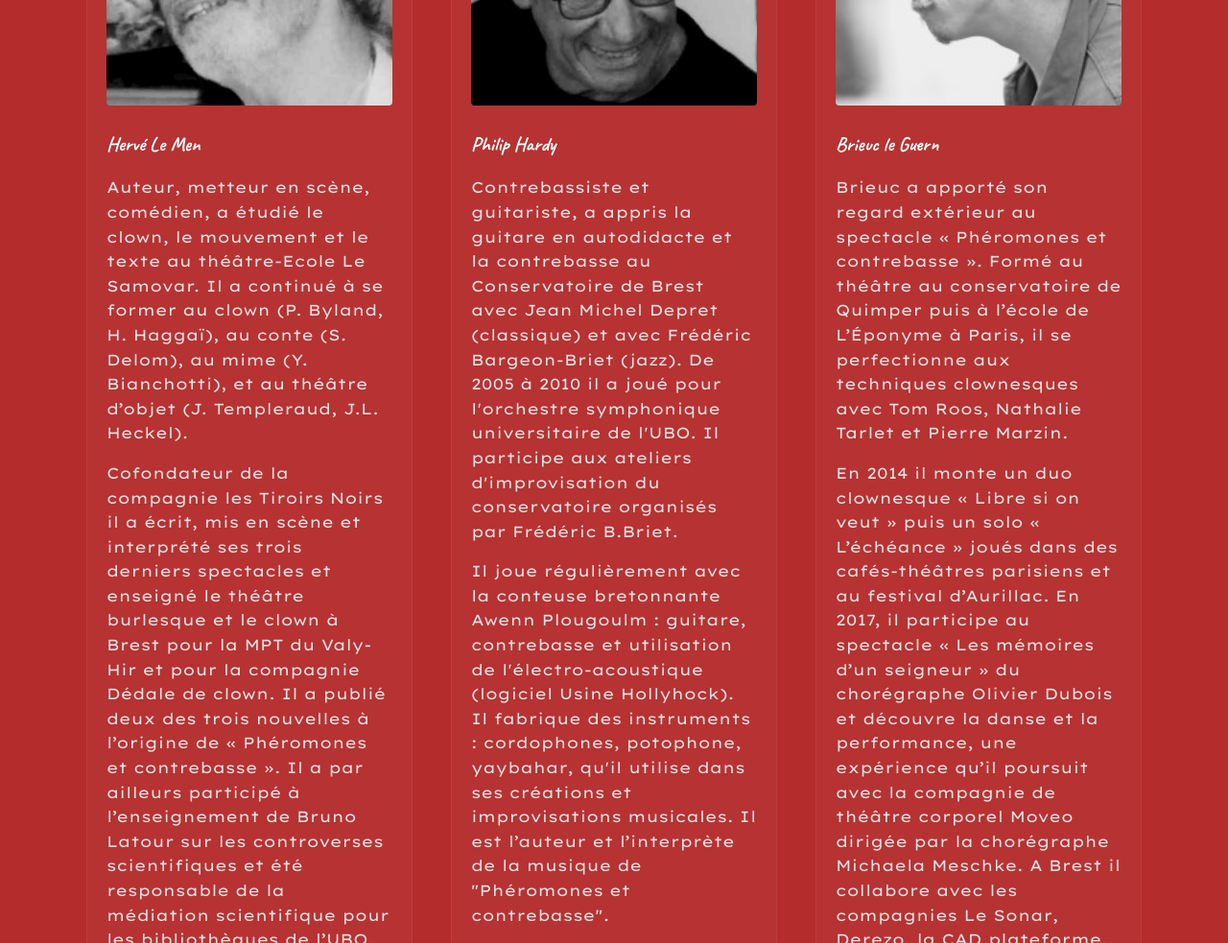
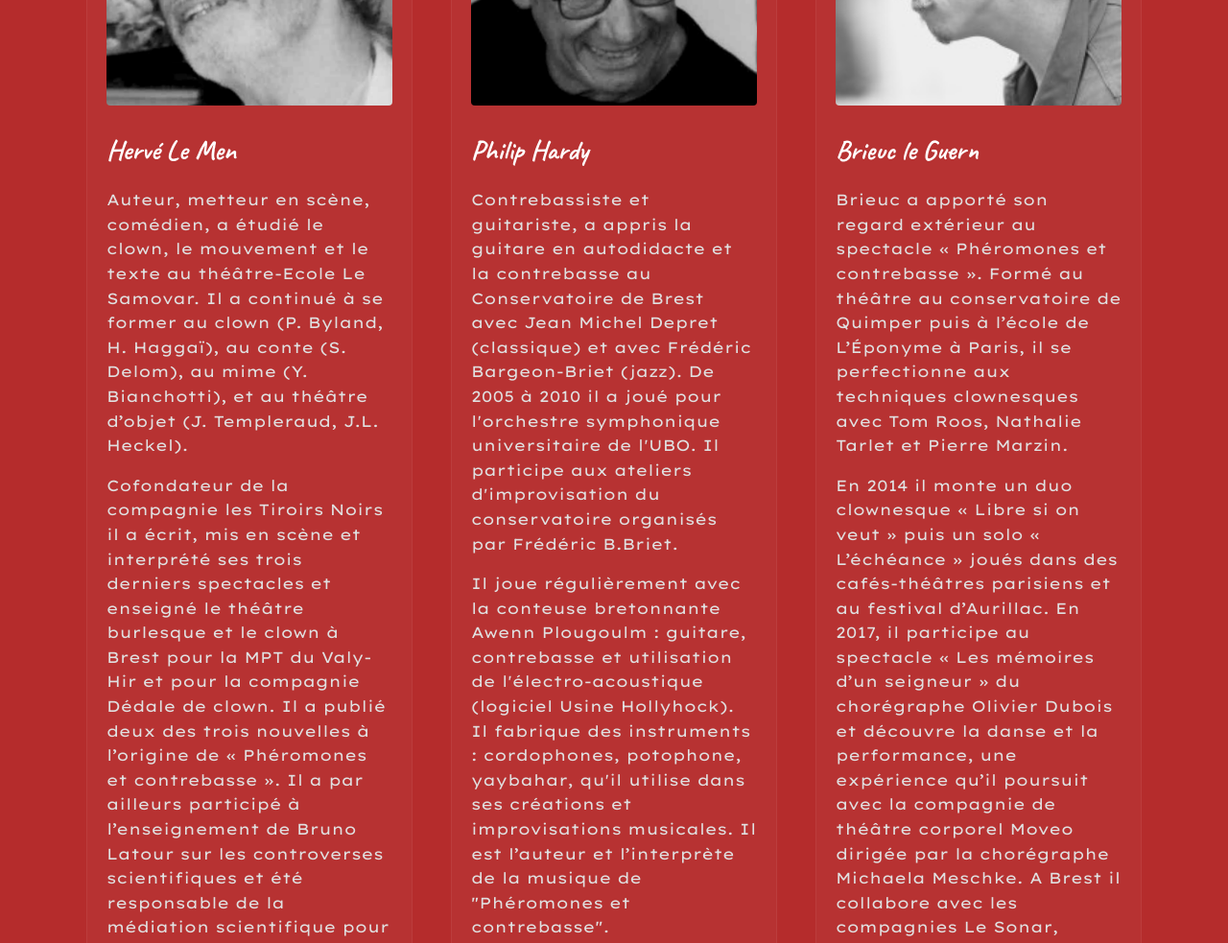
Before and after one commit to TiroirsNoirs/SiteWeb-LesTiroirsNoirs-V3, a plain HTML site: page index.html in a window 1280 px wide. Shown: the part 2580-3563 px from the top of the page at 96% size. Drawn offline with Linux system fonts and the light colour scheme; a web font is replaced by a local one.

Commit message:
ajustement css

```diff
--- a/style.css
+++ b/style.css
@@ -14,8 +14,8 @@
     --bg-compagnie:  #4034af;    /* Gris très sombre */
     --bg-membres:    #4d4a0e;    /* Nuance bleutée */
     --bg-diffusion:  #1a5b5e;    /* Nuance marron */
-    --bg-spectacles: #4a134f;    /* Nuance rouge */
-    --bg-archives:   #162a26;    /* Gris soutenu */
+    --bg-spectacles: #3c1a3f;    /* Nuance rouge */
+    --bg-archives:   #15302b;    /* Gris soutenu */
     --bg-agenda:     #18242f;    /* Presque noir */
     --bg-autres:     #4d1212;    /* Gris neutre */
 
@@ -196,7 +196,7 @@ h2 {
 
 h3 {
     font-family: var(--font-title);
-    font-size: 1.3rem;
+    font-size: 1.8rem;
     color: var(--text-accent);
     margin-bottom: 1rem;
     margin-top: 1.5rem;
```
